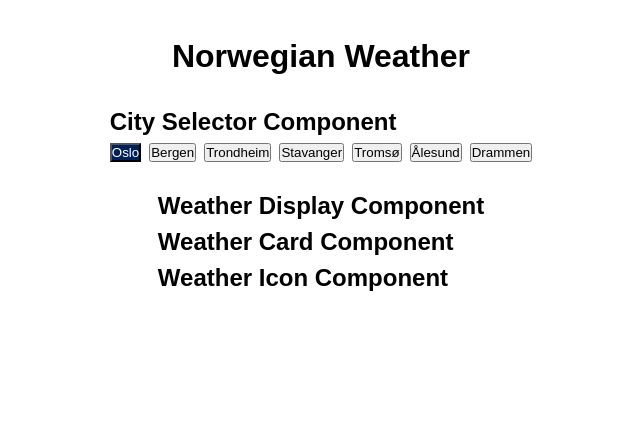
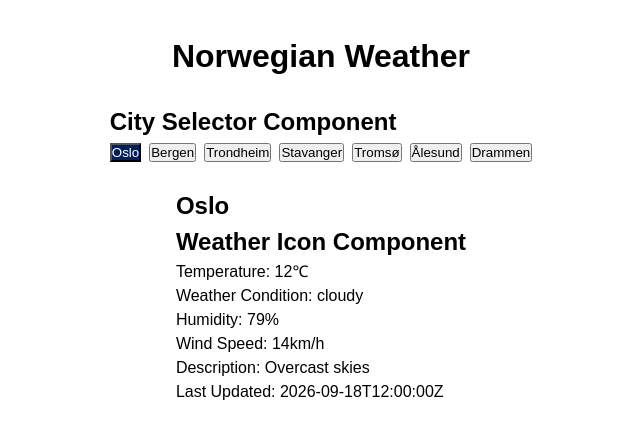
Before and after one commit to Anne-Zwift/norwegian-weather-app, a React (Vite) app: page / in a window 1280 px wide. Both pictures are taken after a click on the button "Oslo". Shown: the top 438 px of the page, without its empty margins (319-959 px from the left). Built offline with nearby package versions, Linux system fonts and the light colour scheme.

Commit message:
feat: display selected city weather thorough props chain to WeatherCard

```diff
--- a/src/App.tsx
+++ b/src/App.tsx
@@ -1,13 +1,13 @@
+import { useState } from 'react';
 import styles from './App.module.css';
 import CitySelector from './components/CitySelector';
 import WeatherDisplay from './components/WeatherDisplay';
-import { useState } from 'react';
 import { weatherData } from './data/weatherData';
-
-
 
 function App() {
   const [selectedCityId, setSelectedCityId] = useState<string | null>(null);
+  const selectedCity = weatherData.find((city) => city.id === selectedCityId);
+
 
   return (
     <main className={styles.app}>
@@ -17,7 +17,13 @@ function App() {
         selectedCityId={selectedCityId}
         onSelect={setSelectedCityId}
       />
-      <WeatherDisplay />
+      {selectedCity ? (
+      <WeatherDisplay
+      weather={selectedCity}
+       />
+      ) : (
+        <p>Select a City to see its weather</p>
+      )}
     </main>
   );
 }
--- a/src/components/WeatherCard.tsx
+++ b/src/components/WeatherCard.tsx
@@ -1,11 +1,23 @@
+import styles from './WeatherCard.module.css';
 import WeatherIcon from "./WeatherIcon";
+import type { WeatherData } from '../data/weatherData';
 
-function WeatherCard() {
+interface WeatherCardProps {
+  weather: WeatherData;
+}
+
+function WeatherCard({ weather }: WeatherCardProps) {
+
   return (
-    <div>
-      <h2>Weather Card Component</h2>
+    <article className={styles.card}>
       <WeatherIcon />
-    </div>
+      <p>Temperature: {weather.temperature}℃</p>
+      <p>Weather Condition: {weather.condition}</p>
+      <p>Humidity: {weather.humidity}%</p>
+      <p>Wind Speed: {weather.windSpeed}km/h</p>
+      <p>Description: {weather.description}</p>
+      <p>Last Updated: {weather.lastUpdated}</p>
+    </article>
   );
 }
 
--- a/src/components/WeatherDisplay.tsx
+++ b/src/components/WeatherDisplay.tsx
@@ -1,10 +1,19 @@
+import styles from './WeatherDisplay.module.css';
 import WeatherCard from "./WeatherCard";
+import type { WeatherData } from '../data/weatherData';
 
-function WeatherDisplay() {
+
+interface WeatherDisplayProps {
+  weather: WeatherData;
+}
+
+
+function WeatherDisplay({ weather }: WeatherDisplayProps) {
+
   return (
-    <div>
-      <h2>Weather Display Component</h2>
-      <WeatherCard />
+    <div className={styles.display}>
+      <h2>{weather.city}</h2>
+      <WeatherCard weather={weather} />
     </div>
   );
 }
```
